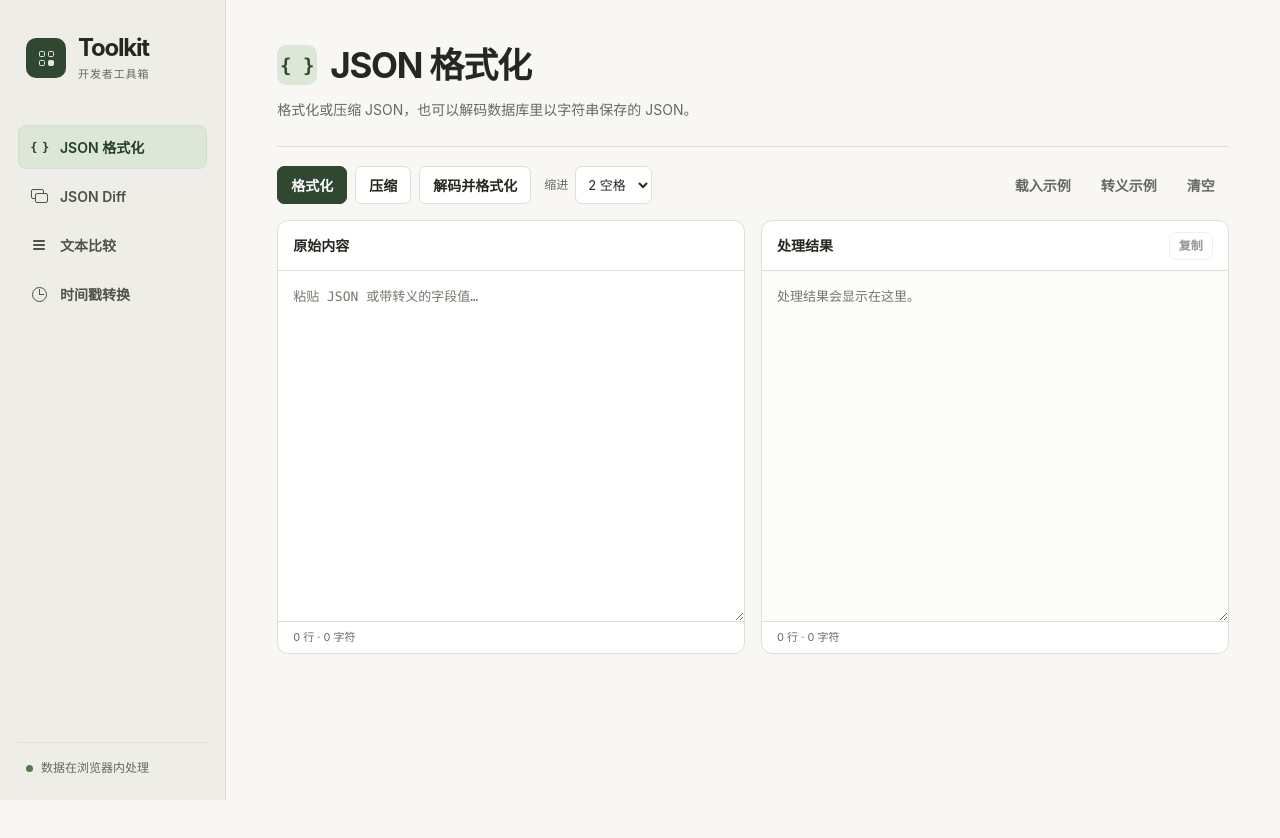
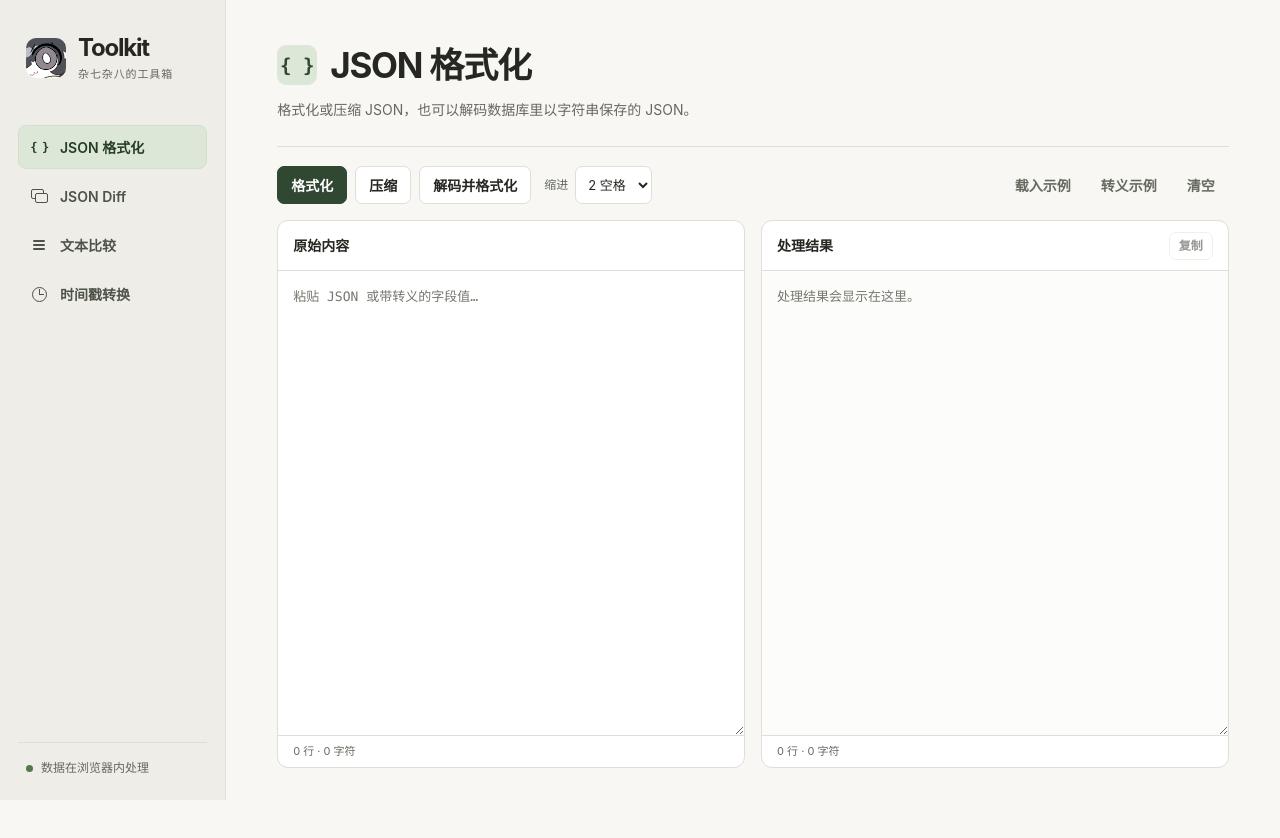
Before and after one commit to jasonJzzz/toolkit, a plain HTML site: page index.html in a window 1280 px wide. Before the commit the page ends 800 px from the top, so only its background shows below. Drawn offline with Linux system fonts and the light colour scheme.

Commit message:
格式化

```diff
--- a/index.html
+++ b/index.html
@@ -5,7 +5,8 @@
   <meta name="viewport" content="width=device-width, initial-scale=1">
   <meta name="description" content="在浏览器中格式化 JSON、比较 JSON 和文本、转换 Unix 时间戳。">
   <meta name="theme-color" content="#f8f7f3">
-  <title>Toolkit · 开发者工具箱</title>
+  <title>杂七杂八的工具箱</title>
+  <link rel="icon" type="image/jpeg" href="./assets/tu3.jpg">
   <link rel="stylesheet" href="./styles.css">
   <script src="./toolkit-core.js" defer></script>
   <script src="./toolkit.js" defer></script>
@@ -14,8 +15,8 @@
   <a class="skip-link" href="#workspace">跳到工具区</a>
   <aside class="sidebar">
     <a class="brand" href="#json-format" aria-label="Toolkit，返回 JSON 格式化">
-      <span class="brand-icon" aria-hidden="true"><i></i><i></i><i></i><i></i></span>
-      <span><strong>Toolkit</strong><small>开发者工具箱</small></span>
+      <img class="brand-icon" src="./assets/tu3.jpg" alt="" width="40" height="40">
+      <span><strong>Toolkit</strong><small>杂七杂八的工具箱</small></span>
     </a>
     <nav class="tools-nav" aria-label="工具导航">
       <a href="#json-format" aria-current="page"><span class="nav-icon nav-code" aria-hidden="true">{ }</span>JSON 格式化</a>
@@ -46,7 +47,7 @@
           <button type="button" class="button quiet" id="format-clear">清空</button>
         </div>
       </div>
-      <div class="editor-grid">
+      <div class="editor-grid format-editors">
         <div class="panel editor">
           <div class="panel-head"><label for="json-input">原始内容</label></div>
           <textarea id="json-input" spellcheck="false" placeholder="粘贴 JSON 或带转义的字段值…"></textarea>
--- a/styles.css
+++ b/styles.css
@@ -56,9 +56,7 @@ button:disabled { cursor: default; opacity: .48; }
 .brand { display: flex; align-items: center; gap: 12px; padding: 0 8px; width: fit-content; }
 .brand strong { display: block; font-size: 24px; line-height: 1.2; font-weight: 750; letter-spacing: -.05em; }
 .brand small { display: block; margin-top: 3px; color: var(--muted); font-size: 11px; letter-spacing: .08em; }
-.brand-icon { display: grid; grid-template-columns: repeat(2, 6px); place-content: center; gap: 3px; width: 40px; height: 40px; border-radius: 10px; background: var(--accent); }
-.brand-icon i { height: 6px; border: 1px solid #e3ebdd; border-radius: 1.5px; }
-.brand-icon i:last-child { background: #e3ebdd; }
+.brand-icon { display: block; flex: none; width: 40px; height: 40px; border-radius: 10px; object-fit: cover; }
 
 .tools-nav { display: grid; gap: 5px; margin-top: 43px; }
 .tools-nav a {
@@ -126,6 +124,7 @@ button:disabled { cursor: default; opacity: .48; }
   font: 13px/1.65 var(--mono);
   tab-size: 2;
 }
+.format-editors textarea { height: clamp(400px, 58vh, 760px); min-height: 200px; }
 .editor textarea:focus-visible { outline-offset: -3px; }
 .editor textarea::placeholder { color: #74786d; }
 .editor textarea[readonly] { background: #fcfcfa; }
@@ -192,6 +191,7 @@ code, .line, .time-results dd { font-family: var(--mono); }
   .tool-icon { flex-basis: 35px; height: 35px; }
   .editor-grid { grid-template-columns: minmax(0, 1fr); gap: 12px; }
   .editor textarea { min-height: 180px; }
+  .format-editors textarea { height: clamp(240px, 44vh, 500px); }
   .time-results > div { grid-template-columns: 93px minmax(0, 1fr); padding-inline: 10px; gap: 6px; }
 }
 
--- a/toolkit.js
+++ b/toolkit.js
@@ -4,6 +4,10 @@ const $ = (id) => document.getElementById(id);
 const tools = Array.from(document.querySelectorAll('.tool'));
 const navigation = Array.from(document.querySelectorAll('.tools-nav a'));
 const changeLabels = { added: '新增', removed: '删除', changed: '修改', same: '相同' };
+
+const brandIcon = './assets/tu' + (Math.floor(Math.random() * 3) + 1) + '.jpg';
+document.querySelector('link[rel="icon"]').href = brandIcon;
+document.querySelector('.brand-icon').src = brandIcon;
 
 function showTool() {
   const route = window.location.hash.slice(1);
@@ -14,7 +18,6 @@ function showTool() {
     if (link.hash === '#' + active.id.slice(5)) link.setAttribute('aria-current', 'page');
     else link.removeAttribute('aria-current');
   }
-  document.title = active.querySelector('h1').textContent + ' · Toolkit';
   window.scrollTo(0, 0);
 }
 window.addEventListener('hashchange', showTool);
@@ -131,6 +134,21 @@ for (const [id, example] of Object.entries(compareExamples)) {
 const formatInput = $('json-input');
 const formatOutput = $('json-output');
 const formatCopy = document.querySelector('[data-copy="json-output"]');
+
+const formatEditors = [formatInput, formatOutput];
+let editorHeight = '';
+const formatResizeObserver = new ResizeObserver((entries) => {
+  const resized = entries.find(({ target }) => target.style.height && target.style.height !== editorHeight);
+  if (!resized) return;
+
+  editorHeight = resized.target.style.height;
+  requestAnimationFrame(() => {
+    for (const editor of formatEditors) {
+      if (editor.style.height !== editorHeight) editor.style.height = editorHeight;
+    }
+  });
+});
+for (const editor of formatEditors) formatResizeObserver.observe(editor);
 
 function refreshFormatCounts() {
   for (const input of [formatInput, formatOutput]) {
```
Also changed, not shown: assets/tu1.jpg (added), assets/tu2.jpg (added), assets/tu3.jpg (added).
